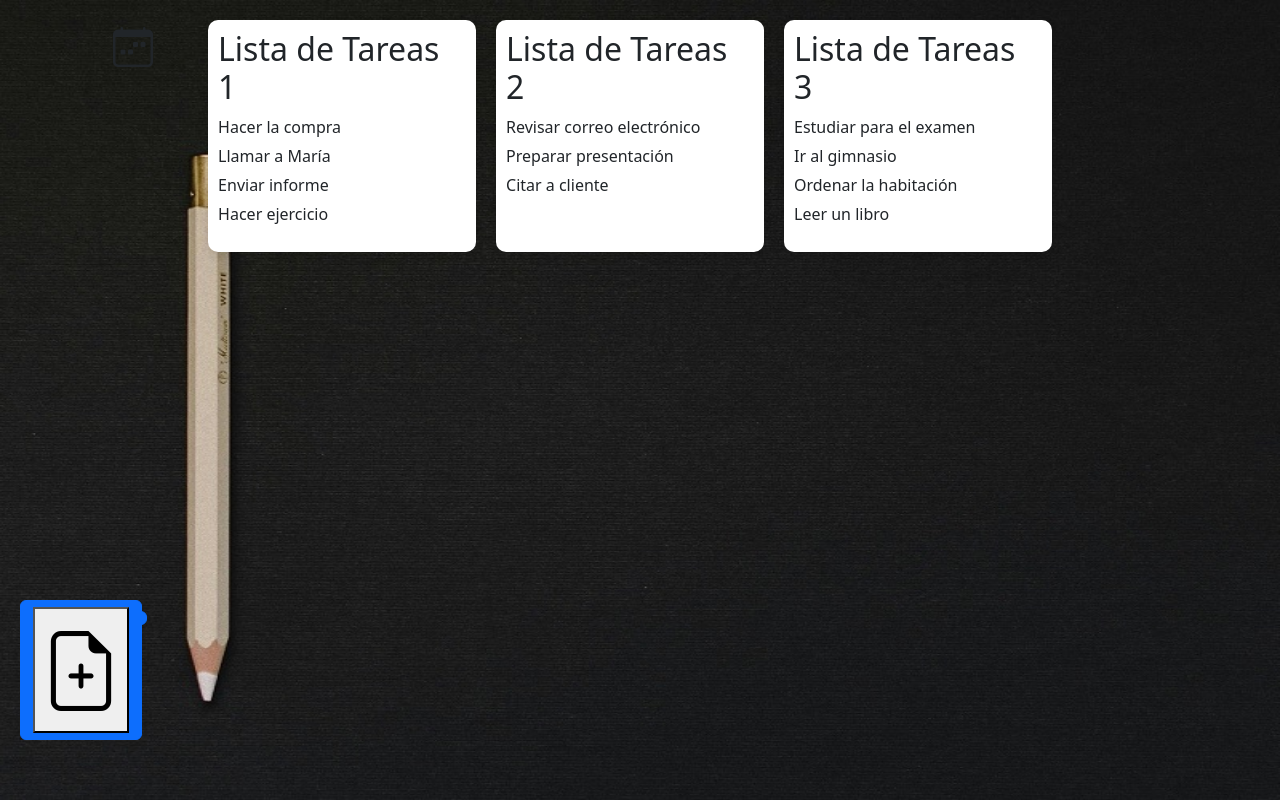
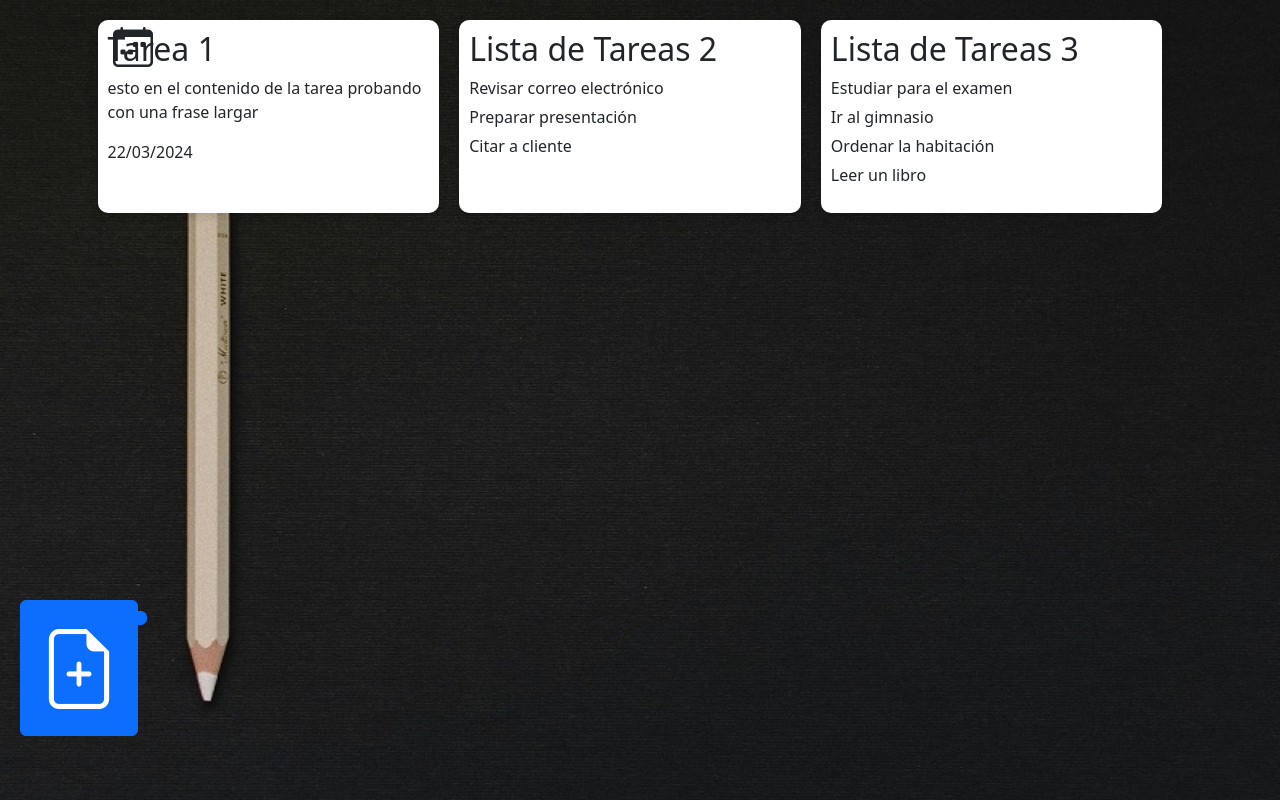
Before and after one commit to jmm-1987/agenda, a Flask app: page / in a window 1280 px wide. Run offline with Flask 3, Linux system fonts and the light colour scheme; some libraries are stand-ins or nearby versions.

Commit message:
26/04 base de datos y form con diseño

```diff
--- a/static/main.css
+++ b/static/main.css
@@ -50,9 +50,16 @@ body {
   cursor: pointer;
 }
 
+button {
+      background-color: transparent; /* Establece el fondo transparente */
+      border: none; /* Elimina el borde */
+      cursor: pointer;
+    }
+
 
 .custom-icon {
     font-size: 80px; /* Cambia este valor según el tamaño deseado */
+    color: #FFFFFF
   }
 
   .btn-calendar {
--- a/templates/index.html
+++ b/templates/index.html
@@ -15,29 +15,19 @@
   <div><i class="bi bi-calendar-week custom-icon2"></i></div>
 
     <a href="form_nueva_tarea" class="btn btn-primary">
-  <button type="button">
+    <button type="button">
     <i class="bi bi-file-earmark-plus custom-icon"></i>
-  </button>
-</a>
-
-
-   <!--<a href="form_nueva_tarea"<button type="button" class="btn btn-primary">
-  <i class="bi bi-file-earmark-plus custom-icon"></i></button> -->
-
-    <!--<a href="/form_tarea_nueva" type="button" class="btn btn-primary"><i class="bi bi-file-earmark-plus custom-icon"></i></a>-->
-
-
+    </button>
+    </a>
 
 <br>
 <div class="flex-container">
   <div class="post-it">
-    <h2>Lista de Tareas 1</h2>
-    <ul class="task-list">
-      <li class="task-item">Hacer la compra</li>
-      <li class="task-item">Llamar a María</li>
-      <li class="task-item">Enviar informe</li>
-      <li class="task-item">Hacer ejercicio</li>
-    </ul>
+    <h2>Tarea 1</h2>
+    <p class="contenido">
+    esto en el contenido de la tarea probando con una frase largar
+    </p>
+    <fecha>22/03/2024</fecha>
   </div>
 
   <div class="post-it">
```
